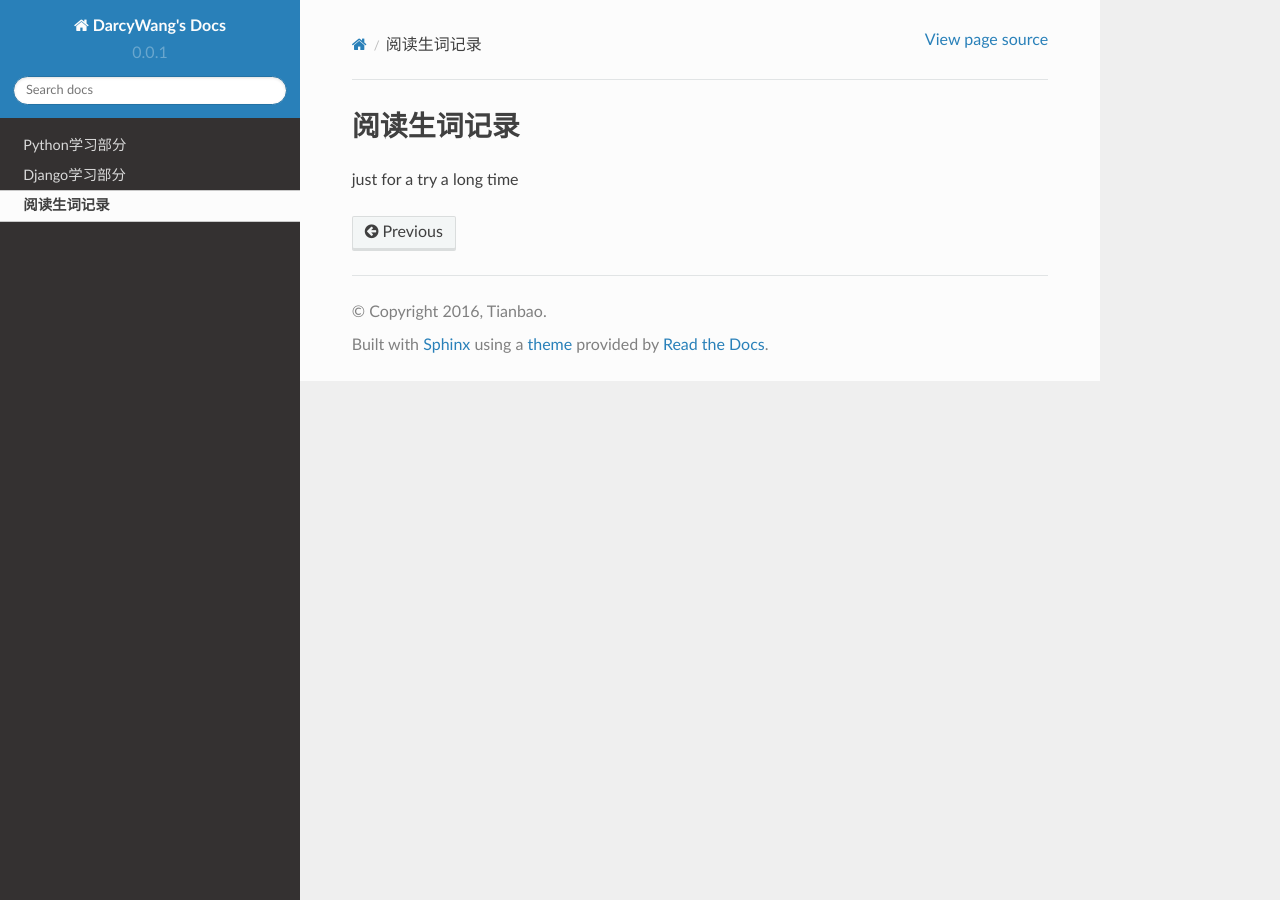
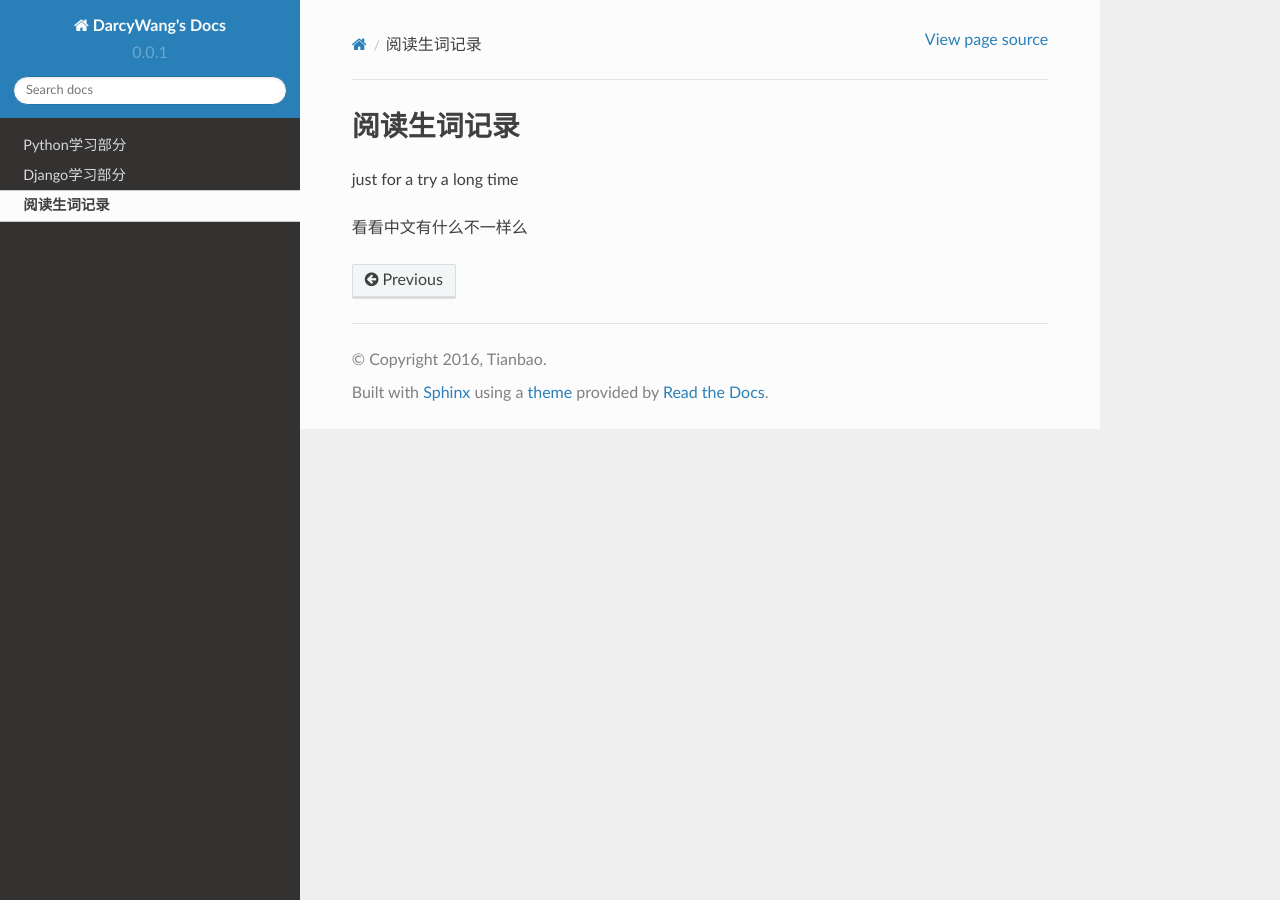
Before and after one commit to darcyWang/tianbao, a Sphinx documentation site: the page built from source/gre/words.rst, in a window 1280 px wide. Built offline with Sphinx 7.4.7 and the Read the Docs theme 2.0.0, drawn with Linux system fonts in a browser that asks for light colours; pages that are not in the unit, such as notebooks, are missing from menus.

Commit message:
modified

```diff
--- a/source/gre/words.rst
+++ b/source/gre/words.rst
@@ -2,3 +2,5 @@
 ==========
 
 just for a try a long time
+
+看看中文有什么不一样么
```
